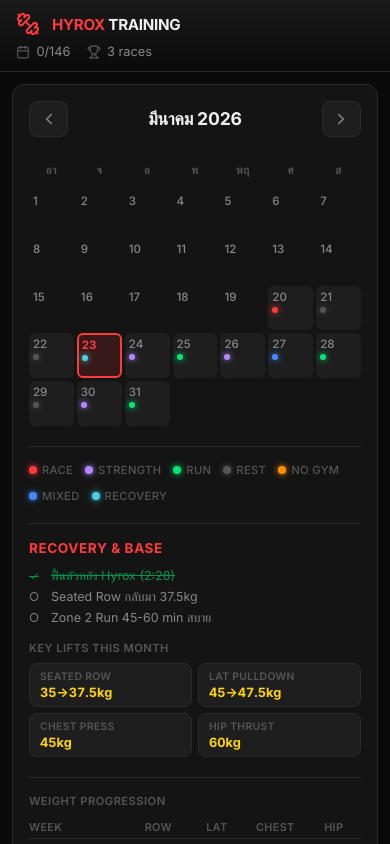
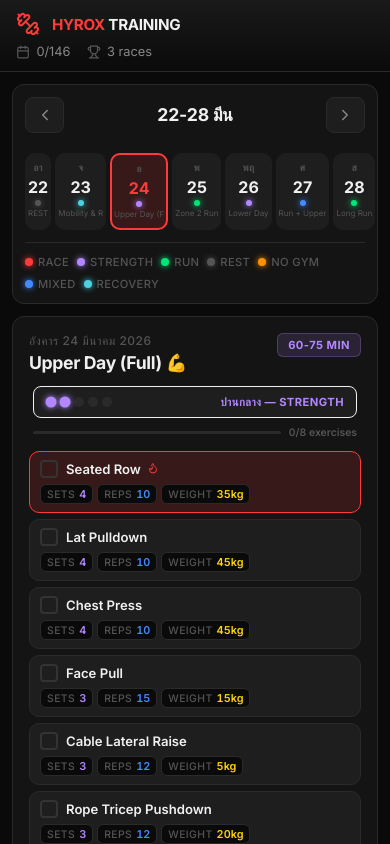
Before and after one commit to PiNocPie/hyrox-calendar, a React (Create React App) app: page / in a window 390 px wide. Shown: the top 844 px of the page. Built offline with nearby package versions, Linux system fonts and the light colour scheme; a web font is replaced by a local one.

Commit message:
Mobile weekly view, running emoji app icon

```diff
--- a/src/App.css
+++ b/src/App.css
@@ -809,6 +809,96 @@ body {
   font-weight: 700;
 }
 
+/* ====== Week View (Mobile) ====== */
+.week-grid {
+  display: grid;
+  grid-template-columns: repeat(7, 1fr);
+  gap: 4px;
+}
+
+.week-day {
+  display: flex;
+  flex-direction: column;
+  align-items: center;
+  gap: 3px;
+  padding: 8px 2px;
+  border-radius: 10px;
+  border: 1px solid transparent;
+  cursor: pointer;
+  transition: all 0.15s;
+  position: relative;
+  min-height: 72px;
+}
+
+.week-day.has-workout {
+  background: var(--bg-elevated);
+}
+
+.week-day.has-workout:active {
+  transform: scale(0.95);
+}
+
+.week-day.selected {
+  border-color: var(--accent) !important;
+  background: var(--accent-dim) !important;
+}
+
+.week-day.today {
+  border: 2px solid var(--accent);
+}
+
+.week-day.completed {
+  background: var(--success-dim);
+}
+
+.week-day-label {
+  font-size: 0.6rem;
+  color: var(--text-muted);
+  font-weight: 600;
+  text-transform: uppercase;
+  letter-spacing: 0.03em;
+}
+
+.week-day-number {
+  font-size: 1rem;
+  font-weight: 700;
+  color: var(--text);
+}
+
+.week-day.today .week-day-number {
+  color: var(--accent);
+}
+
+.week-day.completed .week-day-number {
+  color: var(--success);
+}
+
+.week-day-dot {
+  width: 6px;
+  height: 6px;
+  border-radius: 50%;
+  box-shadow: 0 0 6px currentColor;
+}
+
+.week-day-type {
+  font-size: 0.5rem;
+  color: var(--text-muted);
+  text-align: center;
+  line-height: 1.2;
+  max-width: 100%;
+  overflow: hidden;
+  text-overflow: ellipsis;
+  white-space: nowrap;
+}
+
+.week-day-check {
+  position: absolute;
+  top: 2px;
+  right: 2px;
+  color: var(--success);
+  filter: drop-shadow(0 0 3px rgba(0, 230, 118, 0.5));
+}
+
 /* ====== Mobile ====== */
 @media (max-width: 600px) {
   .header {
@@ -835,8 +925,19 @@ body {
   }
 
   .calendar-container {
-    padding: 1rem;
+    padding: 0.75rem;
     border-radius: 12px;
+  }
+
+  .monthly-goals,
+  .weekly-progression {
+    display: none;
+  }
+
+  .legend {
+    gap: 0.5rem;
+    margin-top: 0.75rem;
+    padding-top: 0.75rem;
   }
 
   .calendar-day {
--- a/src/App.js
+++ b/src/App.js
@@ -237,9 +237,16 @@ function ExerciseCard({ data, checked, onToggle }) {
   );
 }
 
+function getWeekStart(dateStr) {
+  const d = new Date(dateStr + 'T12:00:00');
+  const day = d.getDay(); // 0=Sun
+  const diff = d.getDate() - day;
+  return new Date(d.getFullYear(), d.getMonth(), diff);
+}
+
 function App() {
   const [currentDate, setCurrentDate] = useState(new Date(2026, 2, 1));
-  const [selectedDate, setSelectedDate] = useState('2026-03-23');
+  const [selectedDate, setSelectedDate] = useState('2026-03-24');
   const [completedWorkouts, setCompletedWorkouts] = useState(() => {
     const saved = localStorage.getItem('completedWorkouts');
     return saved ? JSON.parse(saved) : {};
@@ -248,6 +255,14 @@ function App() {
     const saved = localStorage.getItem('checkedExercises');
     return saved ? JSON.parse(saved) : {};
   });
+  const [isMobile, setIsMobile] = useState(window.innerWidth < 700);
+  const [weekStart, setWeekStart] = useState(() => getWeekStart('2026-03-24'));
+
+  useEffect(() => {
+    const handleResize = () => setIsMobile(window.innerWidth < 700);
+    window.addEventListener('resize', handleResize);
+    return () => window.removeEventListener('resize', handleResize);
+  }, []);
 
   useEffect(() => {
     localStorage.setItem('completedWorkouts', JSON.stringify(completedWorkouts));
@@ -262,6 +277,15 @@ function App() {
     newDate.setMonth(newDate.getMonth() + delta);
     if (newDate >= new Date(2026, 2, 1) && newDate <= new Date(2026, 7, 31)) {
       setCurrentDate(newDate);
+    }
+  };
+
+  const changeWeek = (delta) => {
+    const newStart = new Date(weekStart);
+    newStart.setDate(newStart.getDate() + delta * 7);
+    if (newStart >= new Date(2026, 2, 1) && newStart <= new Date(2026, 7, 31)) {
+      setWeekStart(newStart);
+      setCurrentDate(new Date(newStart.getFullYear(), newStart.getMonth(), 1));
     }
   };
 
@@ -291,6 +315,52 @@ function App() {
   // Count checked exercises for this date
   const exerciseCount = parsedExercises.filter(e => e.type === 'exercise').length;
   const checkedCount = parsedExercises.filter(e => e.type === 'exercise' && checkedExercises[`${selectedDate}-${e.id}`]).length;
+
+  const renderWeekView = () => {
+    const today = '2026-03-24';
+    const days = [];
+    for (let i = 0; i < 7; i++) {
+      const d = new Date(weekStart);
+      d.setDate(d.getDate() + i);
+      const dateStr = formatDateStr(d.getFullYear(), d.getMonth(), d.getDate());
+      const workout = workouts[dateStr];
+      const isSelected = dateStr === selectedDate;
+      const isToday = dateStr === today;
+      const isCompleted = completedWorkouts[dateStr];
+
+      days.push(
+        <div
+          key={i}
+          className={`week-day ${workout ? 'has-workout' : ''} ${isSelected ? 'selected' : ''} ${isToday ? 'today' : ''} ${isCompleted ? 'completed' : ''}`}
+          onClick={() => { if (workout) setSelectedDate(dateStr); }}
+        >
+          <span className="week-day-label">{thaiDaysShort[d.getDay()]}</span>
+          <span className="week-day-number">{d.getDate()}</span>
+          {workout && (
+            <div className="week-day-dot" style={{ backgroundColor: getWorkoutColor(workout.type), color: getWorkoutColor(workout.type) }} />
+          )}
+          {workout && (
+            <span className="week-day-type">
+              {workout.type === 'rest' ? 'REST' : workout.type === 'race' ? 'RACE' : workout.title.replace(/[🏆🔥🏠💪🛌]/g, '').trim().substring(0, 12)}
+            </span>
+          )}
+          {isCompleted && <Check className="week-day-check" size={10} />}
+        </div>
+      );
+    }
+    return days;
+  };
+
+  const weekLabel = useMemo(() => {
+    const end = new Date(weekStart);
+    end.setDate(end.getDate() + 6);
+    const sm = thaiMonths[weekStart.getMonth()].substring(0, 3);
+    const em = thaiMonths[end.getMonth()].substring(0, 3);
+    if (weekStart.getMonth() === end.getMonth()) {
+      return `${weekStart.getDate()}-${end.getDate()} ${sm}`;
+    }
+    return `${weekStart.getDate()} ${sm} - ${end.getDate()} ${em}`;
+  }, [weekStart]);
 
   const renderCalendar = () => {
     const year = currentDate.getFullYear();
@@ -362,6 +432,23 @@ function App() {
 
       <main className="main">
         <div className="calendar-container">
+          {isMobile ? (
+            <>
+              <div className="calendar-header">
+                <button onClick={() => changeWeek(-1)} className="nav-btn">
+                  <ChevronLeft size={18} />
+                </button>
+                <h2>{weekLabel}</h2>
+                <button onClick={() => changeWeek(1)} className="nav-btn">
+                  <ChevronRight size={18} />
+                </button>
+              </div>
+              <div className="week-grid">
+                {renderWeekView()}
+              </div>
+            </>
+          ) : (
+            <>
               <div className="calendar-header">
                 <button onClick={() => changeMonth(-1)} className="nav-btn">
                   <ChevronLeft size={18} />
@@ -381,6 +468,8 @@ function App() {
               <div className="calendar-grid">
                 {renderCalendar()}
               </div>
+            </>
+          )}
 
           <div className="legend">
             {[
```
Also changed, not shown: public/icon-192.png, public/icon-512.png. Lines whose indentation alone changed are shown as unchanged.
